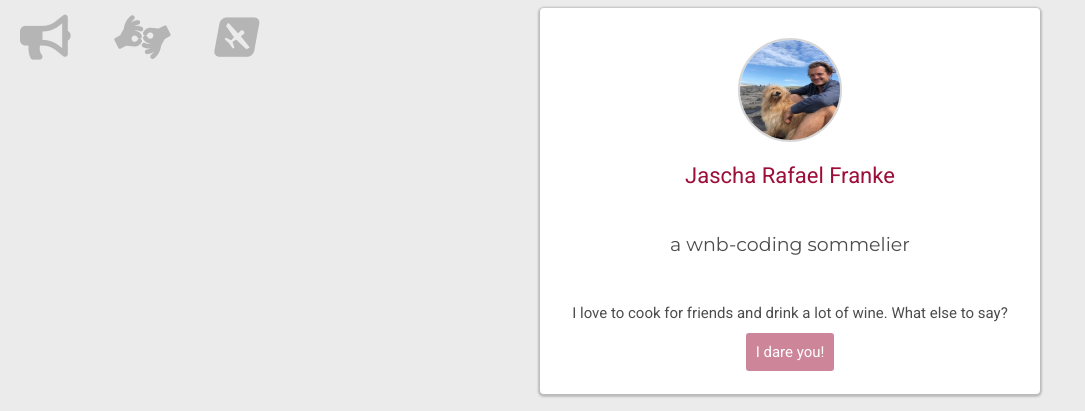
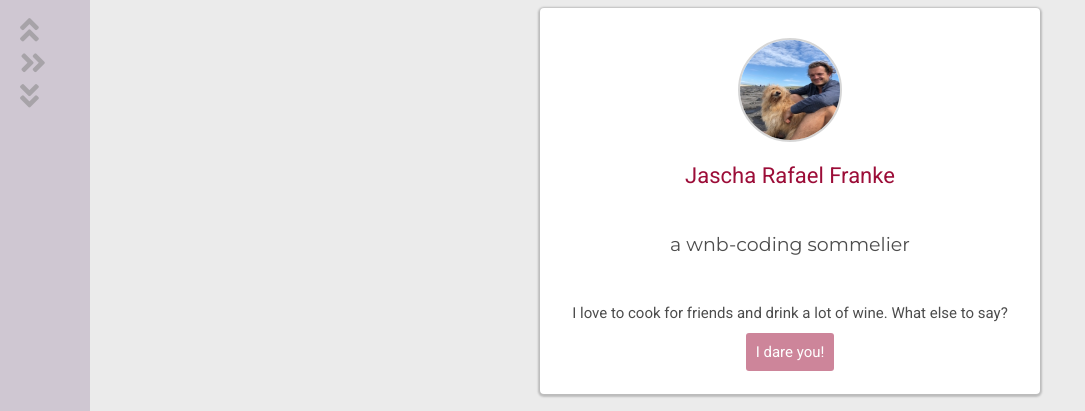
Before and after one commit to JayJay2018/profile, a plain HTML site: page index.html in a window 1280 px wide. Shown: the top 411 px of the page, without its empty margins (0-1085 px from the left). Drawn offline with Linux system fonts and the light colour scheme.

Commit message:
side bar changes

```diff
--- a/index.html
+++ b/index.html
@@ -65,9 +65,9 @@
             </div>
             <div id="sidebar"><p>
               <ul class="list-inline">
-                <li><a href="#introduction"><i class="fas fa-3x fa-bullhorn"></i></a></li>
-                <li><a href="#social-media"><i class="fas fa-3x fa-american-sign-language-interpreting"></i></a></li>
-                <li><a href="#recipes"><i class="fab fa-3x fa-avianex"></i></a></li>
+                <li><a href="#introduction"><i class="fas fa-2x fa-angle-double-up"></i></a></li>
+                <li><a href="#social-media"><i class="fas fa-2x fa-angle-double-right"></i></a></li>
+                <li><a href="#recipes"><i class="fas fa-2x fa-angle-double-down"></i></a></li>
               </ul>
             </p></div>
     </div>
--- a/style.css
+++ b/style.css
@@ -112,7 +112,7 @@ a:hover {
 
 #sidebar {
   position: fixed;
-  width: 300px;
+  width: 90px;
   left: 0;
   top: 0;
   bottom: 0;
@@ -121,6 +121,9 @@ a:hover {
   margin-left: 300px;
 }
 
+#sidebar {
+  background-color: #CFC7D2;
+}
 /*responsive design*/
 
 @media (max-width: 960px) {
```
